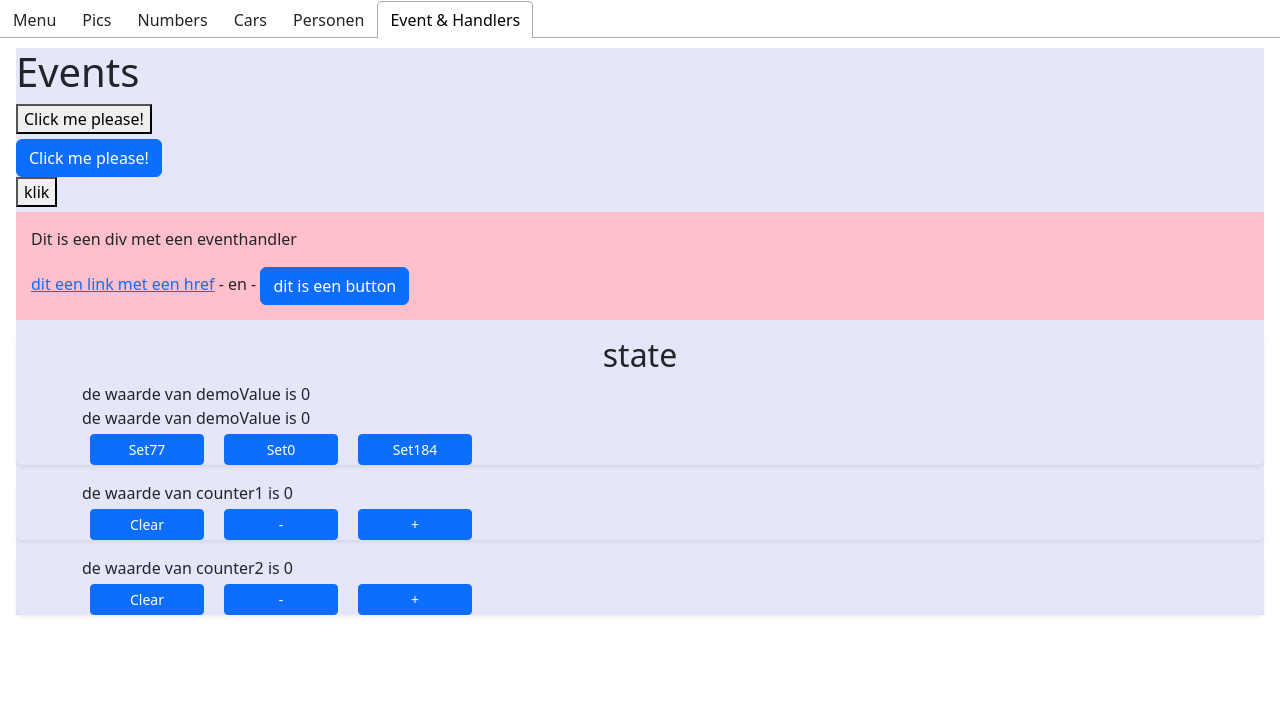
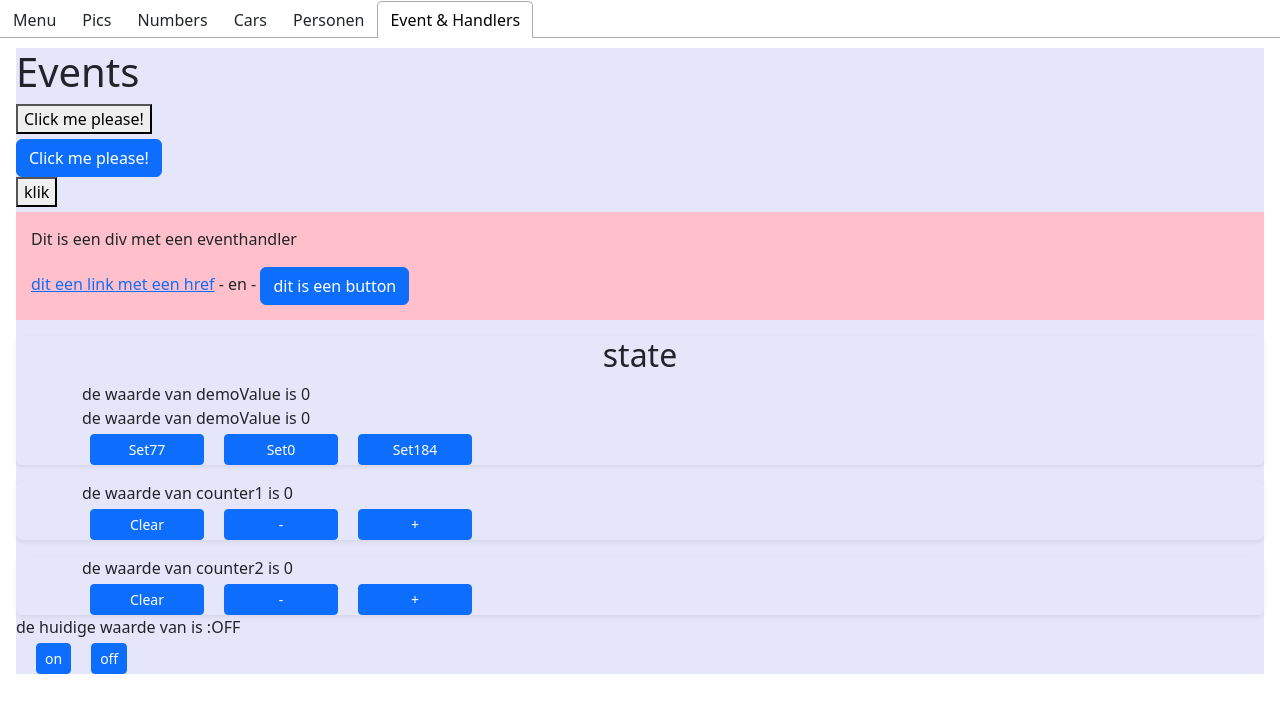
Before and after one commit to InesEmily/dynamic_oefeningen, a React (Create React App) app: page / in a window 1280 px wide. Both pictures are taken after a click on the tab "Event & Handlers". Shown: the top 712 px of the page. Built offline with nearby package versions, Linux system fonts and the light colour scheme.

Commit message:
Bundel 4 oef 3.8

```diff
--- /dev/null
+++ b/src/components/OnOffDemo.js
@@ -0,0 +1,14 @@
+import {useState} from "react";
+import {MyButton} from "./MyButton";
+
+export function OnOffDemo(props){
+
+    const [demoValue,setDemoValue] =useState(false);
+
+    return <>
+        <div>de huidige waarde van  is :{demoValue? 'ON':'OFF'}</div>
+        <MyButton onClick={()=>setDemoValue(true)}>on</MyButton>
+        <MyButton onClick={()=>setDemoValue(false)}>off</MyButton>
+    </>;
+
+}
--- a/src/pages/EventAndStatePage.js
+++ b/src/pages/EventAndStatePage.js
@@ -2,6 +2,7 @@
 import {EventDemo} from "../components/EventDemo";
 import {StateDemo} from "../components/StateDemo";
 import {Counter} from "../components/Counter";
+import {OnOffDemo} from "../components/OnOffDemo";
 
 export function EventAndStatePage(props) {
     const {title} = props;
@@ -12,6 +13,7 @@ export function EventAndStatePage(props) {
             <StateDemo/>
             <Counter name="counter1"/>
             <Counter name="counter2"/>
+            <OnOffDemo/>
         </div>
     );
 
```
